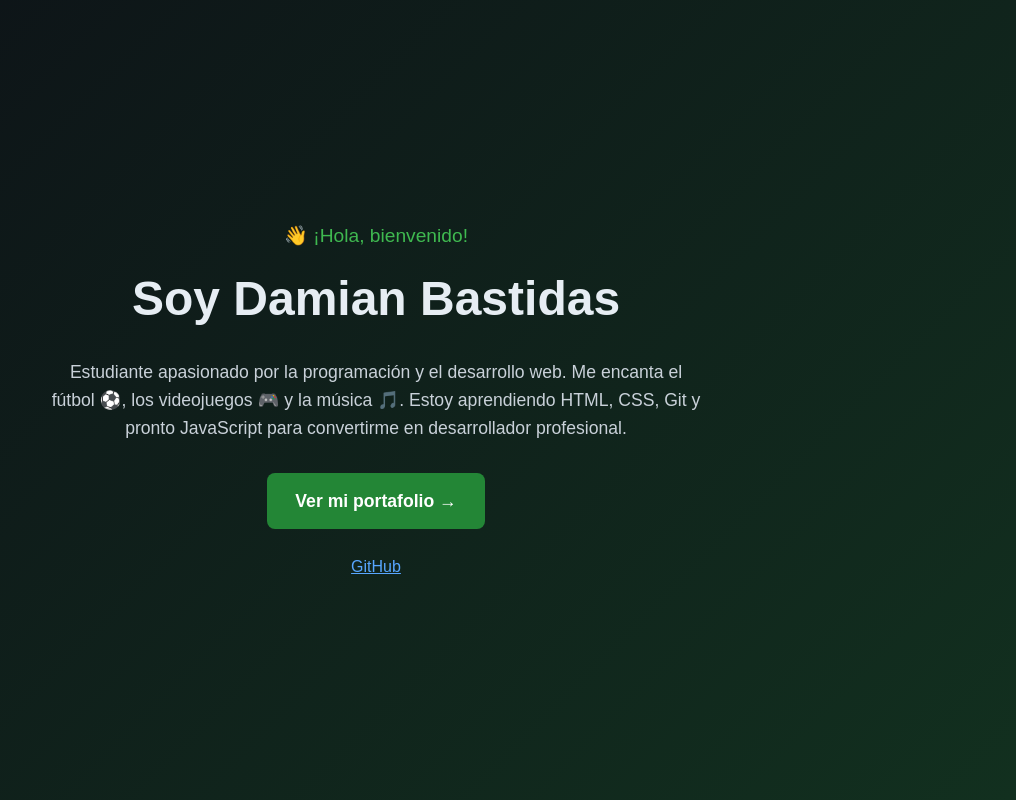
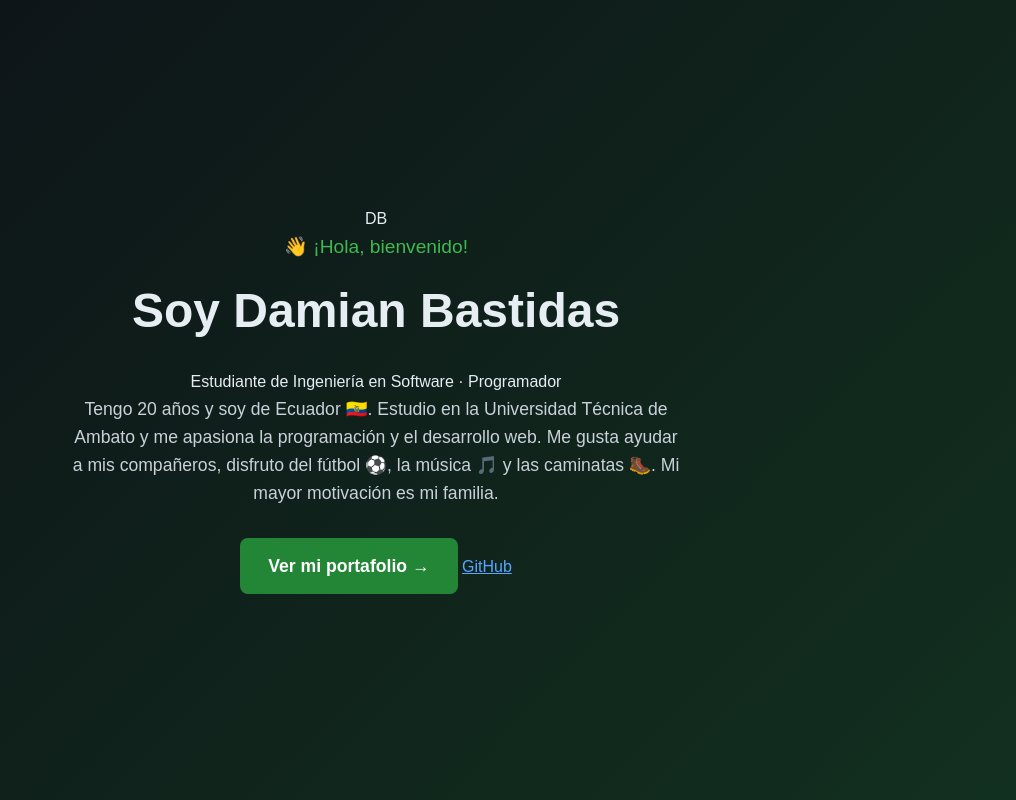
Before and after one commit to damixxs/damixxs.github.io, a plain HTML site: page index.html in a window 1280 px wide. Shown: the whole page, without its empty margins (264-1280 px from the left). Drawn offline with Linux system fonts and the light colour scheme.

Commit message:
Update index.html

```diff
--- a/index.html
+++ b/index.html
@@ -3,27 +3,34 @@
 <head>
   <meta charset="UTF-8">
   <meta name="viewport" content="width=device-width, initial-scale=1.0">
-  <title>Damian Bastidas</title>
+  <meta name="description" content="Damian Bastidas - Estudiante de Ingeniería en Software en la Universidad Técnica de Ambato.">
+  <title>Damian Bastidas | Bienvenido</title>
+  <link rel="preconnect" href="https://fonts.googleapis.com">
+  <link href="https://fonts.googleapis.com/css2?family=Poppins:wght@300;400;600;700;800&display=swap" rel="stylesheet">
   <link rel="stylesheet" href="style.css">
 </head>
 <body class="inicio">
 
-  <div class="bienvenida">
+  <div class="fondo-brillo"></div>
+
+  <main class="bienvenida">
+    <div class="avatar grande">DB</div>
+
     <p class="saludo">👋 ¡Hola, bienvenido!</p>
-    <h1>Soy Damian Bastidas</h1>
+    <h1>Soy <span class="resaltado">Damian Bastidas</span></h1>
+    <p class="rol">Estudiante de Ingeniería en Software · Programador</p>
+
     <p class="descripcion">
-      Estudiante apasionado por la programación y el desarrollo web.
-      Me encanta el fútbol ⚽, los videojuegos 🎮 y la música 🎵.
-      Estoy aprendiendo HTML, CSS, Git y pronto JavaScript para
-      convertirme en desarrollador profesional.
+      Tengo 20 años y soy de Ecuador 🇪🇨. Estudio en la Universidad Técnica de Ambato
+      y me apasiona la programación y el desarrollo web. Me gusta ayudar a mis compañeros,
+      disfruto del fútbol ⚽, la música 🎵 y las caminatas 🥾. Mi mayor motivación es mi familia.
     </p>
 
-    <a href="portafolio.html" class="boton">Ver mi portafolio →</a>
-
-    <div class="redes">
-      <a href="https://github.com/damixxs" target="_blank">GitHub</a>
+    <div class="botones">
+      <a href="portafolio.html" class="boton">Ver mi portafolio →</a>
+      <a href="https://github.com/damixxs" target="_blank" rel="noopener" class="boton-borde">GitHub</a>
     </div>
-  </div>
+  </main>
 
 </body>
 </html>
```
